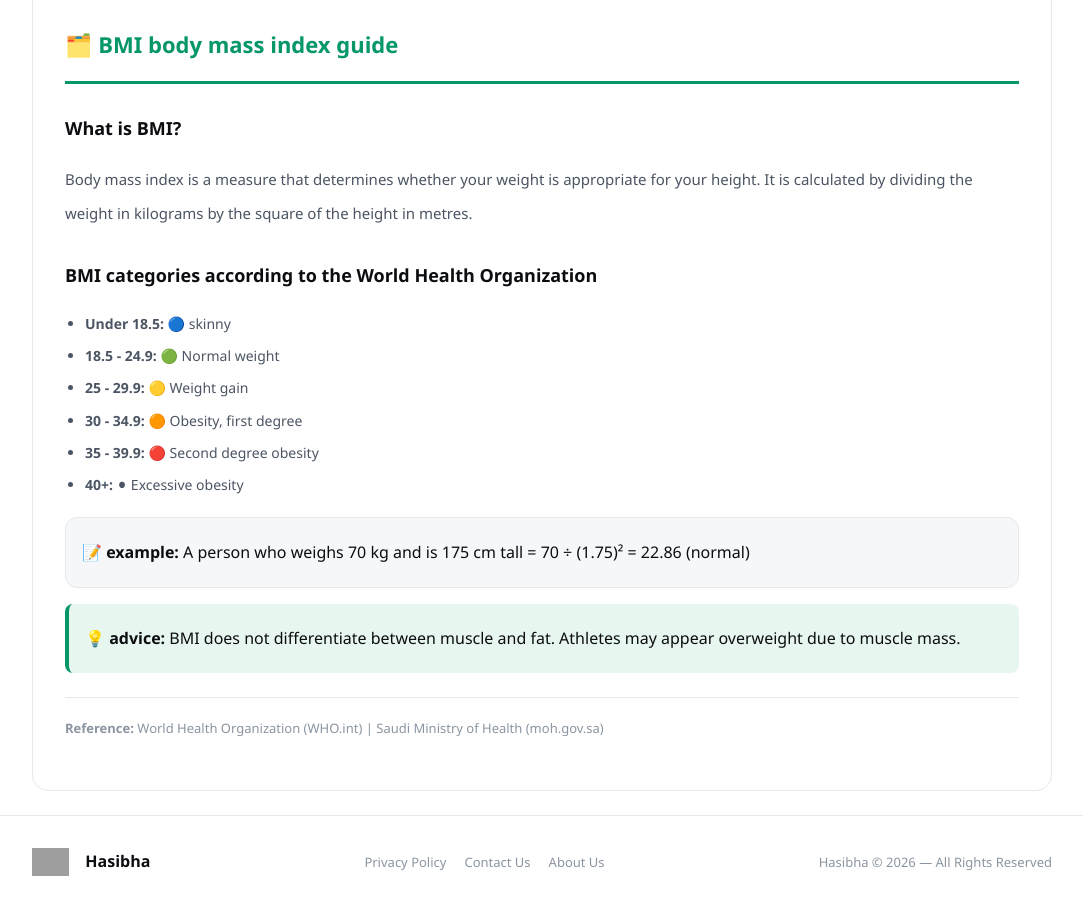
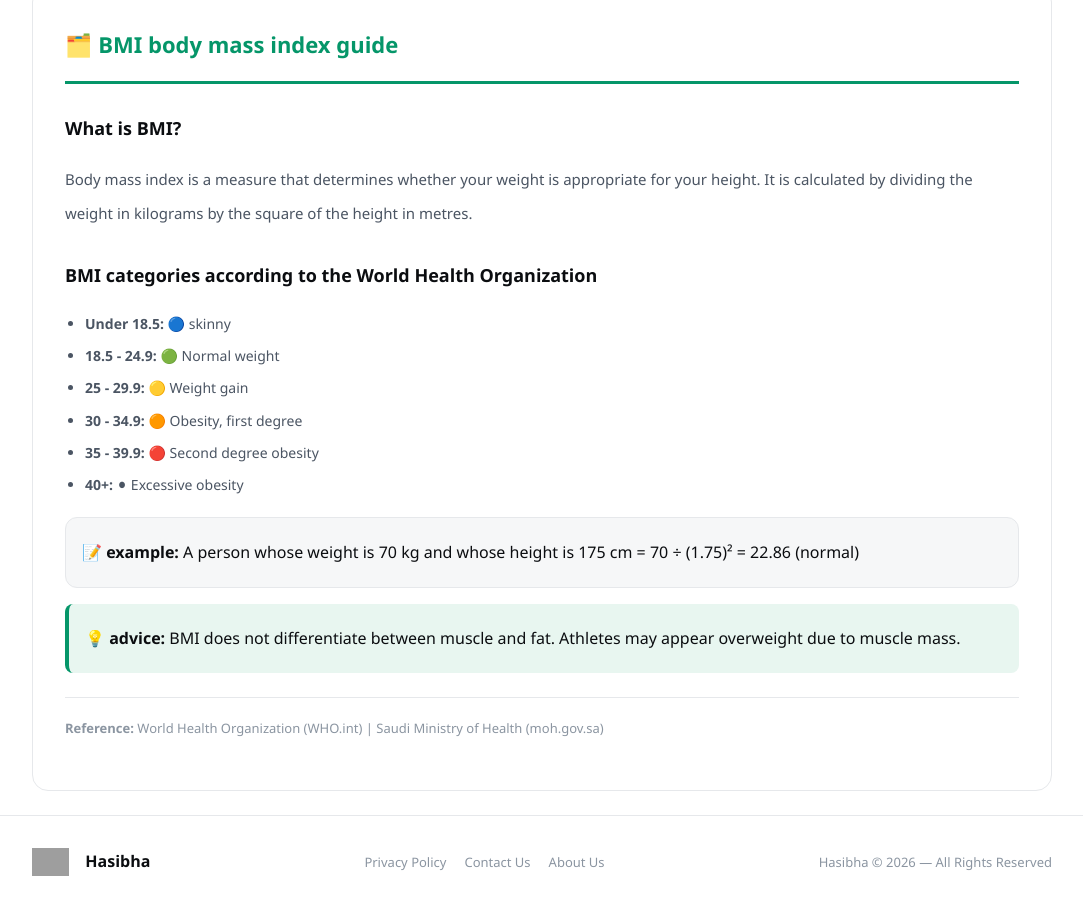
Before and after one commit to ibrahimalrezan-rgb/hasibha, a plain HTML site: page bmi-en.html in a window 1280 px wide. Shown: the part 916-1824 px from the top of the page, without its empty margins (98-1181 px from the left). Drawn offline with Linux system fonts and the light colour scheme; grey boxes are pictures that could not be loaded.

Commit message:
🤖 تحديث تلقائي بالذكاء الاصطناعي

```diff
--- a/bmi-en.html
+++ b/bmi-en.html
@@ -137,7 +137,7 @@ Hasibha
       <li><strong>40+:</strong> ⚫ Excessive obesity</li>
     </ul>
 
-    <div class="example">📝 <strong>example:</strong> A person who weighs 70 kg and is 175 cm tall = 70 ÷ (1.75)² = 22.86 (normal)</div>
+    <div class="example">📝 <strong>example:</strong> A person whose weight is 70 kg and whose height is 175 cm = 70 ÷ (1.75)² = 22.86 (normal)</div>
 
     <div class="tip">💡 <strong>advice:</strong> BMI does not differentiate between muscle and fat. Athletes may appear overweight due to muscle mass.</div>
 
```
